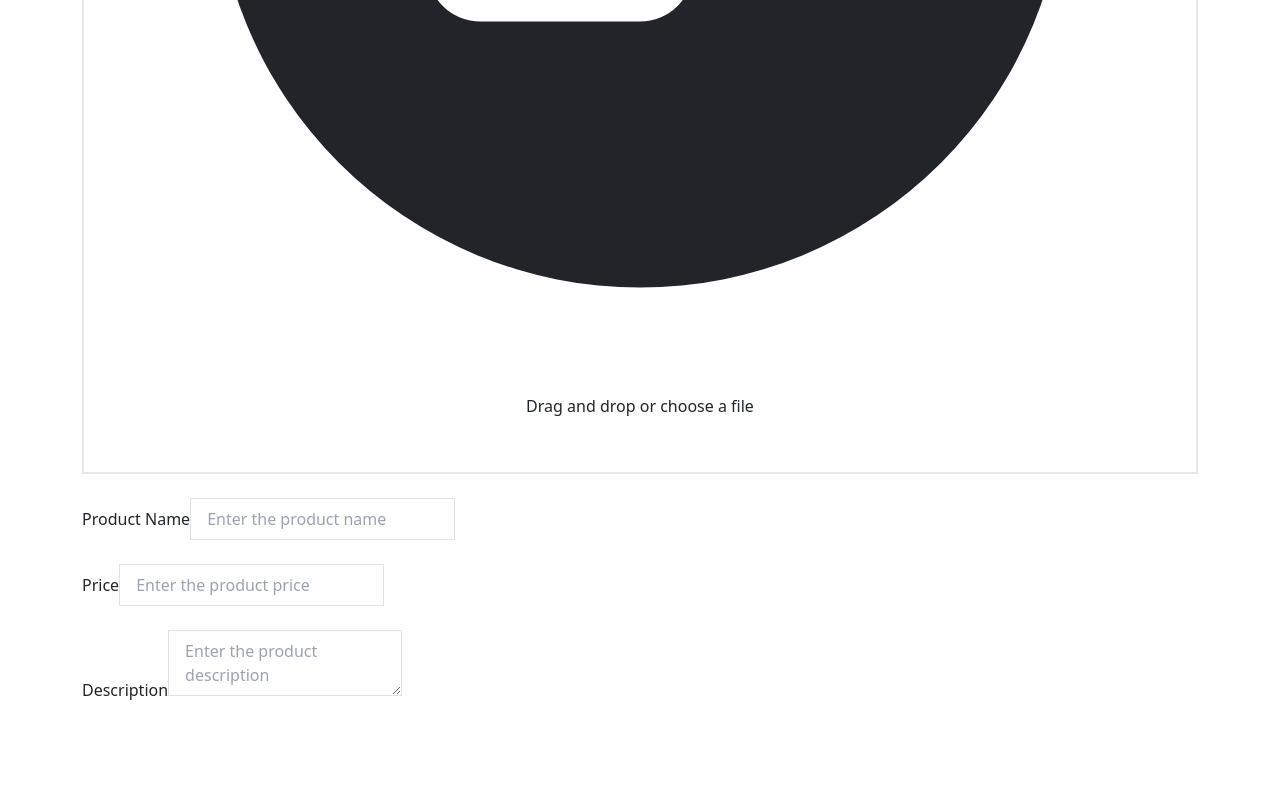
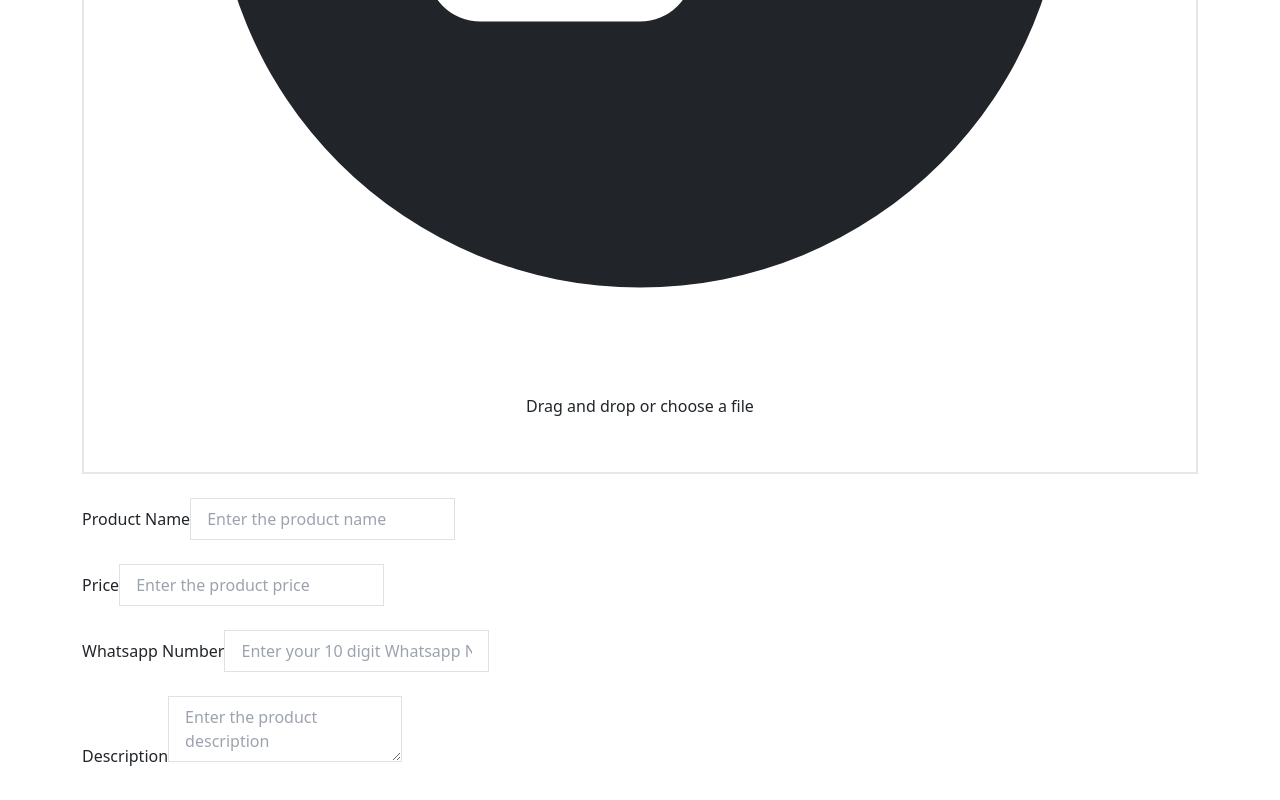
Before and after one commit to whyrupesh/SecondHand-website, a React (Vite) app: page /Sell in a window 1280 px wide. Shown: the part 939-1739 px from the top of the page. Before the commit the page ends 1713 px from the top, so only its background shows below. Built offline with nearby package versions, Linux system fonts and the light colour scheme; the HTML template or start-up script is replaced by a standard one.

Commit message:
developed product page form where you can whatsapp msg to seller to buy the product

```diff
--- a/src/pages/ProductList.jsx
+++ b/src/pages/ProductList.jsx
@@ -33,7 +33,7 @@ const ProductList = () => {
       <div className="grid grid-cols-1 sm:grid-cols-2 md:grid-cols-3 lg:grid-cols-4 gap-4">
         {products.map((product) => (
           <Link key={product.id} to={`/products/${product.id}`}>
-            <div className="bg-white rounded-lg shadow-md p-4 hover:scale-105 active:scale-95">
+            <div className="bg-white max-h-96	rounded-lg shadow-md p-4 hover:scale-105  hover:outline outline-offset-2 active:scale-95">
               <img
                 src={product.img}
                 alt={product.name}
--- a/src/pages/ProductPage.jsx
+++ b/src/pages/ProductPage.jsx
@@ -48,8 +48,8 @@ const ProductPage = () => {
             {/* chat button */}
             <div className="mt-6">
               <a
-                href={`https://wa.me/${7633856391}?text=${encodeURIComponent(
-                  "Hi, I wanted to buy your product"
+                href={`https://wa.me/${product.phone}?text=${encodeURIComponent(
+                  `Hi, I wanted to buy your product: *${product.name}* listed on SecondHand.`
                 )}`}
                 target="_blank"
                 rel="noopener noreferrer"
--- a/src/pages/Sell.jsx
+++ b/src/pages/Sell.jsx
@@ -23,6 +23,7 @@ const Sell = () => {
     img: "",
     name: "",
     price: "",
+    phone: "",
     description: "",
   });
 
@@ -60,6 +61,7 @@ const Sell = () => {
       img: product.img,
       name: product.name,
       price: product.price,
+      phone: product.phone,
       description: product.description,
     };
 
@@ -73,6 +75,7 @@ const Sell = () => {
           img: "",
           name: "",
           price: "",
+          phone: "",
           description: "",
         });
       })
@@ -157,6 +160,21 @@ const Sell = () => {
           />
         </div>
         <div className="mb-4">
+          <label htmlFor="phone" className="block mb-2 font-medium">
+            Whatsapp Number
+          </label>
+          <input
+            type="text"
+            id="phone"
+            name="phone"
+            value={product.phone}
+            onChange={handleChange}
+            className="w-full px-3 py-2 border border-gray-300 rounded-md focus:outline-none focus:ring-blue-500 focus:border-blue-500"
+            placeholder="Enter your 10 digit Whatsapp Number"
+            required
+          />
+        </div>
+        <div className="mb-4">
           <label htmlFor="description" className="block mb-2 font-medium">
             Description
           </label>
```
